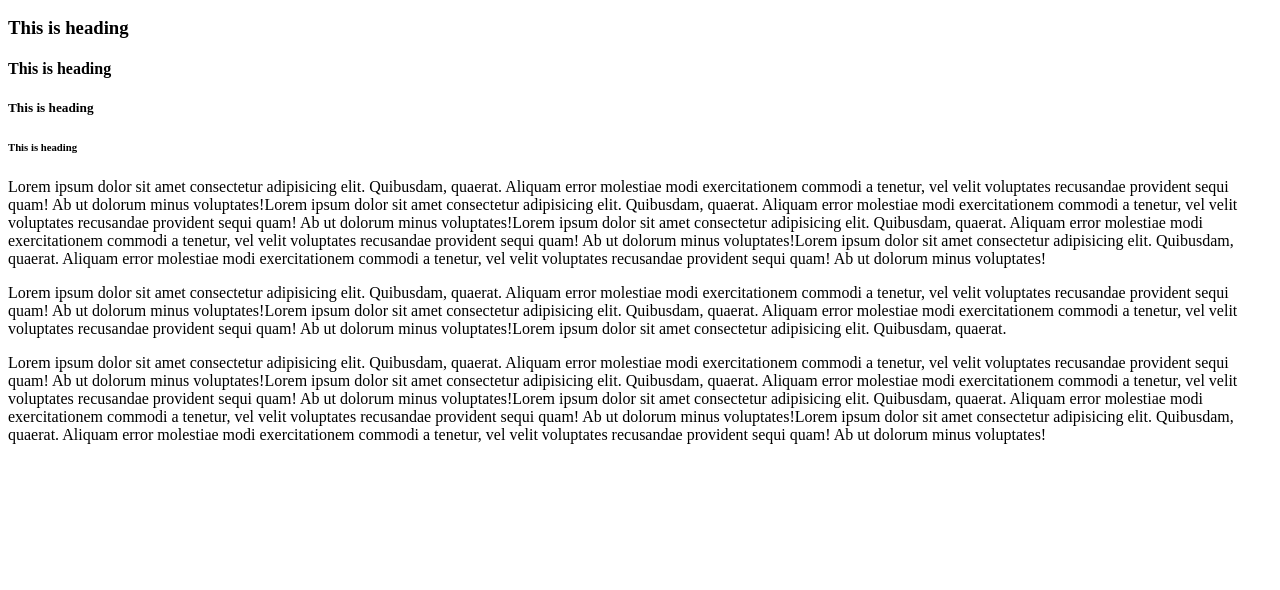
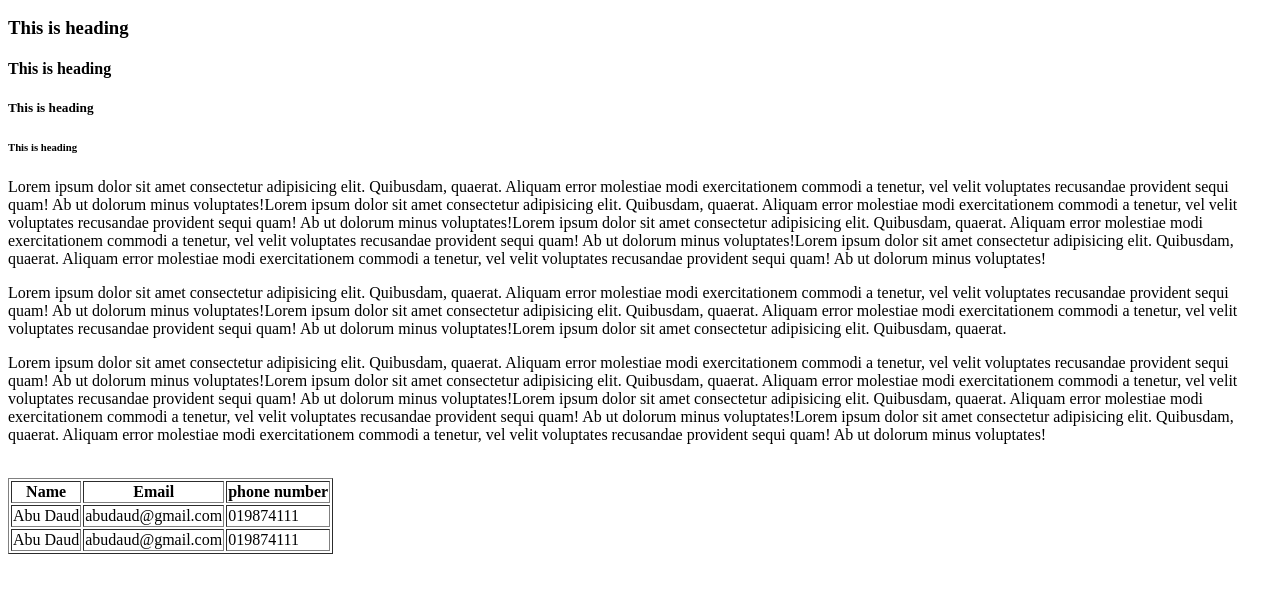
Before and after one commit to abudaudhossain/HTML-CSS, a plain HTML site: page index.html in a window 1280 px wide. Shown: the part 110-700 px from the top of the page. Drawn offline with Linux system fonts and the light colour scheme.

Commit message:
make a table and use table tr and td tag

```diff
--- a/index.html
+++ b/index.html
@@ -21,5 +21,24 @@
 
     <img src="img.jpg" alt="" src="">
 
+    <table border="1">
+        <tr>
+            <th>Name</th>
+            <th>Email</th>
+            <th>phone number</th>
+        </tr>
+        <tr>
+            <td>Abu Daud</td>
+            <td>abudaud@gmail.com</td>
+            <td>019874111</td>
+        </tr>
+        <tr>
+            <td>Abu Daud</td>
+            <td>abudaud@gmail.com</td>
+            <td>019874111</td>
+        </tr>
+
+    </table>
+
 </body>
 </html>
```
